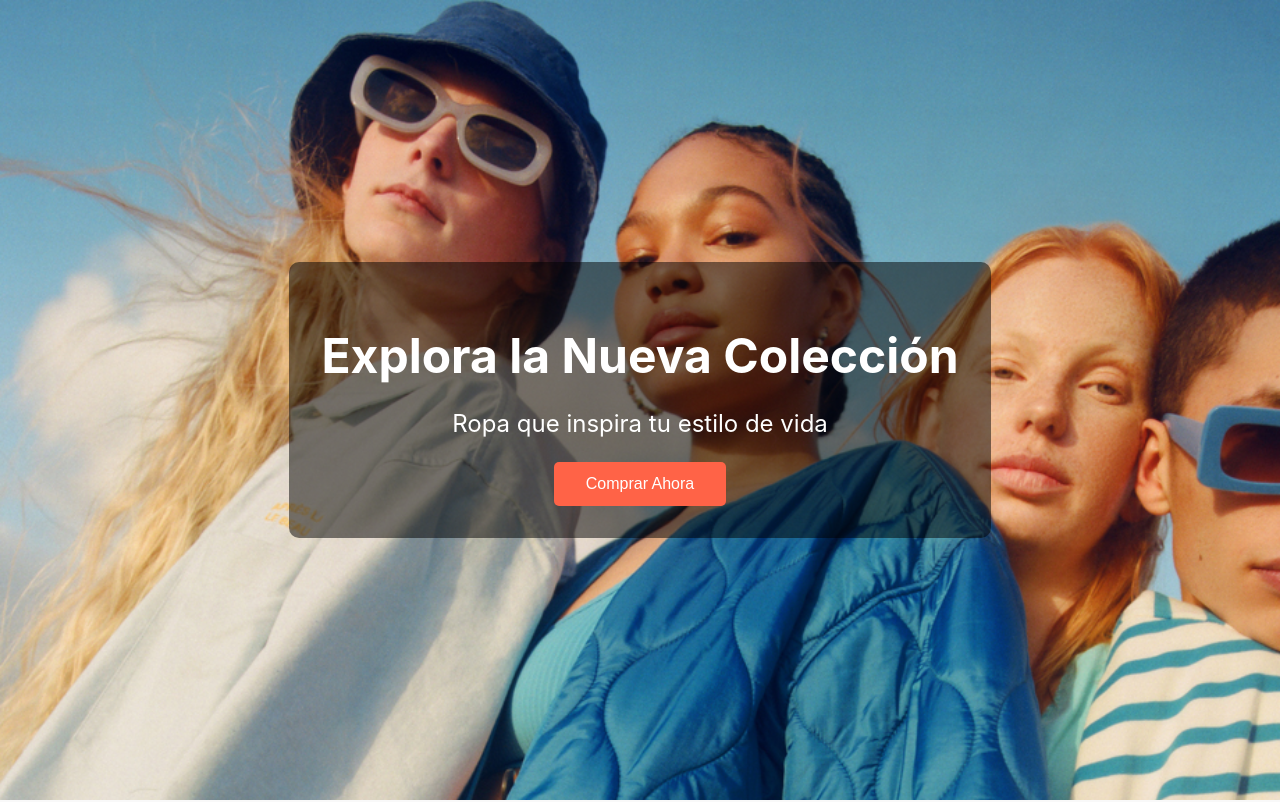
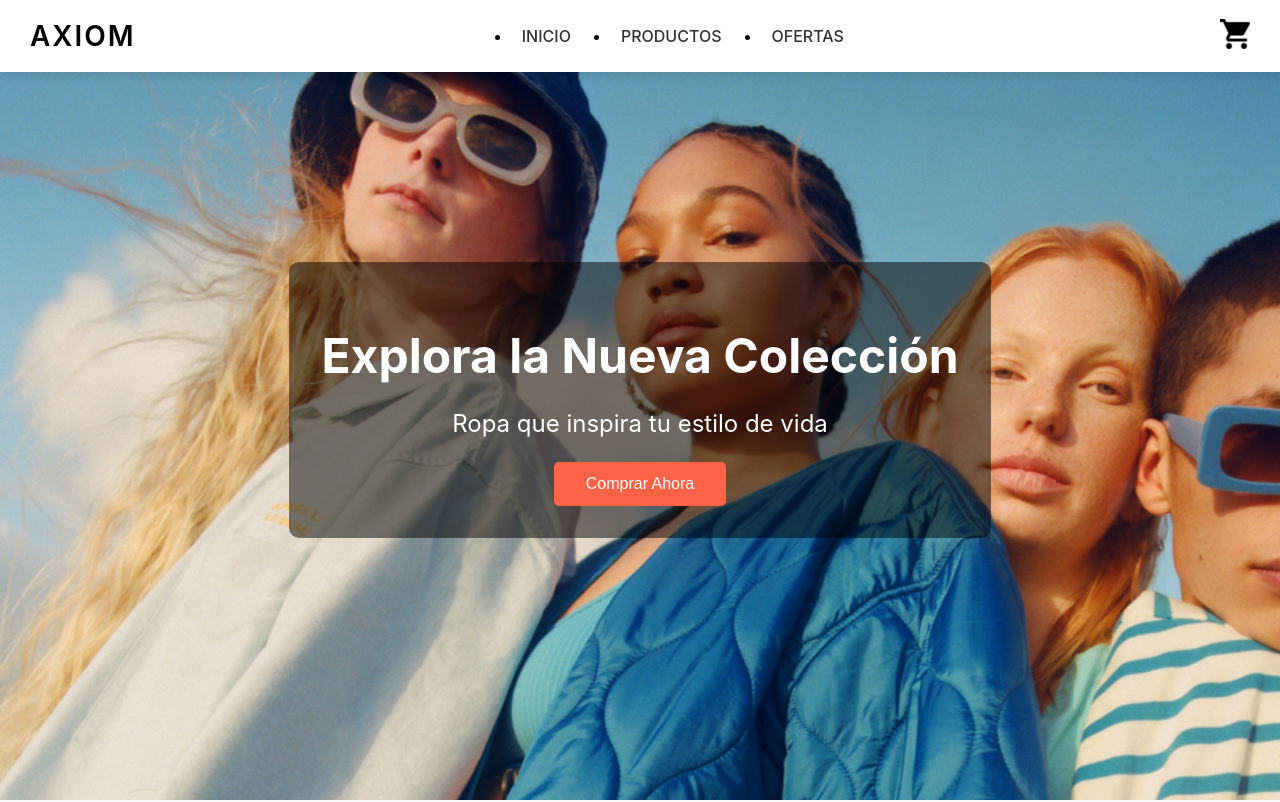
Before and after one commit to RubenPallin/AxiomPFC, a React (Create React App) app in the folder axiom-frontend/: page /mainAxiom in a window 1280 px wide. Shown: the top 802 px of the page. Built offline with nearby package versions, Linux system fonts and the light colour scheme; no server answers.

Commit message:
Añadida pantalla de productos

```diff
--- a/axiom-frontend/src/App.js
+++ b/axiom-frontend/src/App.js
@@ -2,24 +2,31 @@ import { BrowserRouter as Router, Route, Routes, Navigate } from 'react-router-d
 import MainHero from './components/main/MainHero';
 import FeaturedProducts from './components/main/FeaturedProducts';
 import PromoBanner from './components/main/PromoBanner';
+import Header from './components/main/Header';
+import Products from './components/products/Products';
 import './App.css';
 
 function App() {
   return (
     <Router>
+      <div className="App">
+        <Header /> {/* Colocamos la cabecera arriba */}
+
         <Routes>
           {/* Redirige automáticamente a /mainAxiom */}
           <Route path="/" element={<Navigate to="/mainAxiom" />} />
 
           {/* Ruta para /mainAxiom */}
           <Route path="/mainAxiom" element={
-          <div className="App">
+            <div>
               <MainHero />
               <FeaturedProducts />
               <PromoBanner />
             </div>
           } />
+          <Route path="/products" element={<Products />} />
         </Routes>
+      </div>
     </Router>
   );
 }
--- /dev/null
+++ b/axiom-frontend/src/components/main/Header.css
@@ -0,0 +1,116 @@
+/* Estilos generales para la cabecera */
+.header {
+    position: fixed;
+    top: 0;
+    left: 0;
+    right: 0;
+    background-color: #fff;
+    box-shadow: 0 2px 10px rgba(0, 0, 0, 0.1);
+    z-index: 1000;
+    padding: 10px 30px;
+    display: flex;
+    justify-content: space-between;
+    align-items: center;
+    max-width: 100%;
+  }
+
+  .header-container {
+    display: flex;
+    justify-content: space-between;
+    align-items: center;
+    width: 100%;
+  }
+
+  /* Estilo para el logo */
+  .logo a {
+    font-size: 28px;
+    font-weight: 600;
+    text-decoration: none;
+    color: #000;
+    text-transform: uppercase;
+    letter-spacing: 2px;
+  }
+
+  /* Menú de navegación */
+  .nav-menu {
+    display: flex;
+    justify-content: center;
+    flex-grow: 1;
+    margin: 0;
+    list-style: none;
+  }
+
+  .nav-menu ul {
+    display: flex;
+  }
+
+  .nav-menu ul li {
+    margin-right: 30px;
+  }
+
+  .nav-menu ul li a {
+    text-decoration: none;
+    color: #333;
+    font-size: 16px;
+    padding: 10px;
+    text-transform: uppercase;
+    font-weight: 500;
+    transition: color 0.3s;
+  }
+
+  .nav-menu ul li a:hover {
+    color: #f04f23; /* Color de hover */
+  }
+
+  /* Icono del carrito */
+  .cart-icon {
+    margin-left: auto;
+  }
+
+  .cart-icon a img {
+    width: 30px;
+    height: 30px;
+    cursor: pointer;
+  }
+
+  /* Botón para abrir el menú en dispositivos móviles */
+  .menu-toggle button {
+    background: none;
+    border: none;
+    font-size: 30px;
+    cursor: pointer;
+    display: none; /* Ocultar el botón en pantallas grandes */
+  }
+
+  /* Estilos para cuando el menú está abierto en móviles */
+  .nav-menu.active {
+    display: block;
+  }
+
+  /* Estilos para pantallas pequeñas */
+  @media (max-width: 768px) {
+    .nav-menu {
+      display: none;
+      flex-direction: column;
+      width: 100%;
+      text-align: center;
+      background-color: #fff;
+    }
+
+    .nav-menu.active {
+      display: flex;
+    }
+
+    .menu-toggle button {
+      display: block;
+    }
+
+    .nav-menu ul li {
+      margin-right: 0;
+      padding: 10px 0;
+    }
+
+    .cart-icon {
+      display: none; /* Ocultar el carrito en pantallas pequeñas */
+    }
+  }
--- /dev/null
+++ b/axiom-frontend/src/components/main/Header.js
@@ -0,0 +1,47 @@
+import { useState } from 'react';
+import './Header.css'; // Estilos para la cabecera
+import carritoImg from '../../assets/carrito.png'; // Importa la imagen del carrito
+import { Link } from 'react-router-dom';
+
+
+function Header() {
+  const [menuOpen, setMenuOpen] = useState(false);
+
+  const toggleMenu = () => {
+    setMenuOpen(!menuOpen);
+  };
+
+  return (
+    <header className="header">
+      <div className="header-container">
+        {/* Logo */}
+        <div className="logo">
+          <a href="/mainAxiom">Axiom</a>
+        </div>
+
+        {/* Menú lateral */}
+        <nav className={`nav-menu ${menuOpen ? 'active' : ''}`}>
+          <ul>
+            <li><a href="/mainAxiom">Inicio</a></li>
+            <li><Link to="/products">Productos</Link></li>
+            <li><a href="/offers">Ofertas</a></li>
+          </ul>
+        </nav>
+
+        {/* Icono del carrito */}
+        <div className="cart-icon">
+          <a href="/cart">
+            <img src={carritoImg} alt="Carrito" />
+          </a>
+        </div>
+
+        {/* Botón para abrir/cerrar el menú en móvil */}
+        <div className="menu-toggle" onClick={toggleMenu}>
+          <button>☰</button>
+        </div>
+      </div>
+    </header>
+  );
+}
+
+export default Header;
--- /dev/null
+++ b/axiom-frontend/src/components/products/Products.css
@@ -0,0 +1,60 @@
+/* Contenedor de la página de productos */
+.products-page {
+    display: flex;
+    margin-top: 100px; /* Para que no se superponga con la cabecera */
+  }
+
+  .categories-sidebar {
+    width: 250px;
+    padding: 20px;
+    background-color: #f4f4f4;
+  }
+
+  .categories-sidebar h3 {
+    font-size: 24px;
+  }
+
+  .categories-sidebar ul {
+    list-style-type: none;
+    padding: 0;
+  }
+
+  .categories-sidebar ul li {
+    cursor: pointer;
+    padding: 10px;
+    font-size: 18px;
+  }
+
+  .categories-sidebar ul li:hover {
+    background-color: #ddd;
+  }
+
+  .products-list {
+    flex: 1;
+    padding: 20px;
+  }
+
+  .product-grid {
+    display: grid;
+    grid-template-columns: repeat(4, 1fr);
+    gap: 20px;
+  }
+
+  .product-card {
+    padding: 20px;
+    border: 1px solid #ddd;
+    text-align: center;
+  }
+
+  .product-card img {
+    max-width: 100%;
+    height: auto;
+  }
+
+  .product-card button {
+    background-color: #f04f23;
+    color: white;
+    padding: 10px 20px;
+    border: none;
+    cursor: pointer;
+  }
--- /dev/null
+++ b/axiom-frontend/src/components/products/Products.js
@@ -0,0 +1,19 @@
+import { useState } from 'react';
+import ProductsList from './ProductsList';
+import './Products.css';
+
+function Products() {
+  const [selectedCategoryId, setSelectedCategoryId] = useState(null); // Ninguna categoría seleccionada por defecto
+
+  const handleCategorySelect = (categoryId) => {
+    setSelectedCategoryId(categoryId); // Cambiar la categoría seleccionada
+  };
+
+  return (
+    <div className="products-page">
+        <ProductsList categoryId={selectedCategoryId} />
+    </div>
+  );
+}
+
+export default Products;
--- /dev/null
+++ b/axiom-frontend/src/components/products/ProductsList.css
@@ -0,0 +1,55 @@
+.products-list-container {
+    display: flex;
+  }
+
+  .categories-menu {
+    width: 200px;
+    padding: 20px;
+    border-right: 1px solid #ddd;
+  }
+
+  .categories-menu ul {
+    list-style-type: none;
+    padding: 0;
+  }
+
+  .categories-menu li {
+    padding: 10px;
+    cursor: pointer;
+  }
+
+  .categories-menu li:hover,
+  .categories-menu li.selected {
+    background-color: #f04f23;
+    color: white;
+  }
+
+  .products-container {
+    flex: 1;
+    padding: 20px;
+  }
+
+  .product-grid {
+    display: grid;
+    grid-template-columns: repeat(4, 1fr);
+    gap: 20px;
+  }
+
+  .product-card {
+    padding: 20px;
+    border: 1px solid #ddd;
+    text-align: center;
+  }
+
+  .product-card img {
+    max-width: 100%;
+    height: auto;
+  }
+
+  .product-card button {
+    background-color: #f04f23;
+    color: white;
+    padding: 10px 20px;
+    border: none;
+    cursor: pointer;
+  }
--- /dev/null
+++ b/axiom-frontend/src/components/products/ProductsList.js
@@ -0,0 +1,77 @@
+import { useState, useEffect } from 'react';
+import axios from 'axios';
+import './ProductsList.css';
+
+
+function ProductsList() {
+  const [products, setProducts] = useState([]);
+  const [selectedCategory, setSelectedCategory] = useState(null);
+
+  const categories = [
+    { id: null, name: 'All Products' },
+    { id: 1, name: 'Camisetas' },
+    { id: 2, name: 'Jerseys' },
+    { id: 3, name: 'Sudaderas' },
+    { id: 4, name: 'Pantalones' },
+    { id: 5, name: 'Chaquetas' },
+    { id: 6, name: 'Accesorios' },
+    { id: 7, name: 'Calzado' }
+  ];
+
+  useEffect(() => {
+    // Llamada inicial a todos los productos cuando la página se carga
+    const url = selectedCategory
+      ? `http://localhost:3000/products/category/${selectedCategory}`
+      : 'http://localhost:3000/products'; // Si no hay categoría, mostrar todos los productos
+
+    axios.get(url)
+      .then(response => {
+        setProducts(response.data);
+      })
+      .catch(error => {
+        console.error('Error al obtener productos:', error);
+      });
+  }, [selectedCategory]); // Vuelve a obtener los productos cuando cambie la categoría seleccionada
+
+  return (
+    <div className="products-list-container" style={{ display: 'flex' }}>
+      {/* Menú lateral de categorías */}
+      <div className="categories-menu" style={{ width: '200px', padding: '20px', borderRight: '1px solid #ddd' }}>
+        <h3>Categorías</h3>
+        <ul style={{ listStyleType: 'none', padding: 0 }}>
+          {categories.map(category => (
+            <li
+              key={category.id}
+              onClick={() => setSelectedCategory(category.id)}
+              style={{
+                padding: '10px',
+                cursor: 'pointer',
+                backgroundColor: selectedCategory === category.id ? '#f04f23' : 'transparent',
+                color: selectedCategory === category.id ? 'white' : 'black'
+              }}
+            >
+              {category.name}
+            </li>
+          ))}
+        </ul>
+      </div>
+
+      {/* Contenedor de productos */}
+      <div className="products-container" style={{ flex: 1, padding: '20px' }}>
+        <h2>{selectedCategory ? `Productos de ${categories.find(c => c.id === selectedCategory).name}` : 'Todos los Productos'}</h2>
+        <div className="product-grid" style={{ display: 'grid', gridTemplateColumns: 'repeat(4, 1fr)', gap: '20px' }}>
+          {products.map(product => (
+            <div className="product-card" key={product.id} style={{ padding: '20px', border: '1px solid #ddd', textAlign: 'center' }}>
+              <img src={product.image_url} alt={product.name} style={{ maxWidth: '100%', height: 'auto' }} />
+              <h3>{product.name}</h3>
+              <p>{product.price}€</p>
+              <button style={{ backgroundColor: '#f04f23', color: 'white', padding: '10px 20px', border: 'none', cursor: 'pointer' }}>Añadir al Carrito</button>
+            </div>
+          ))}
+        </div>
+      </div>
+    </div>
+  );
+}
+
+export default ProductsList;
```
Also changed, not shown: axiom-frontend/src/assets/carrito.png (added). Lines whose indentation alone changed are shown as unchanged.
